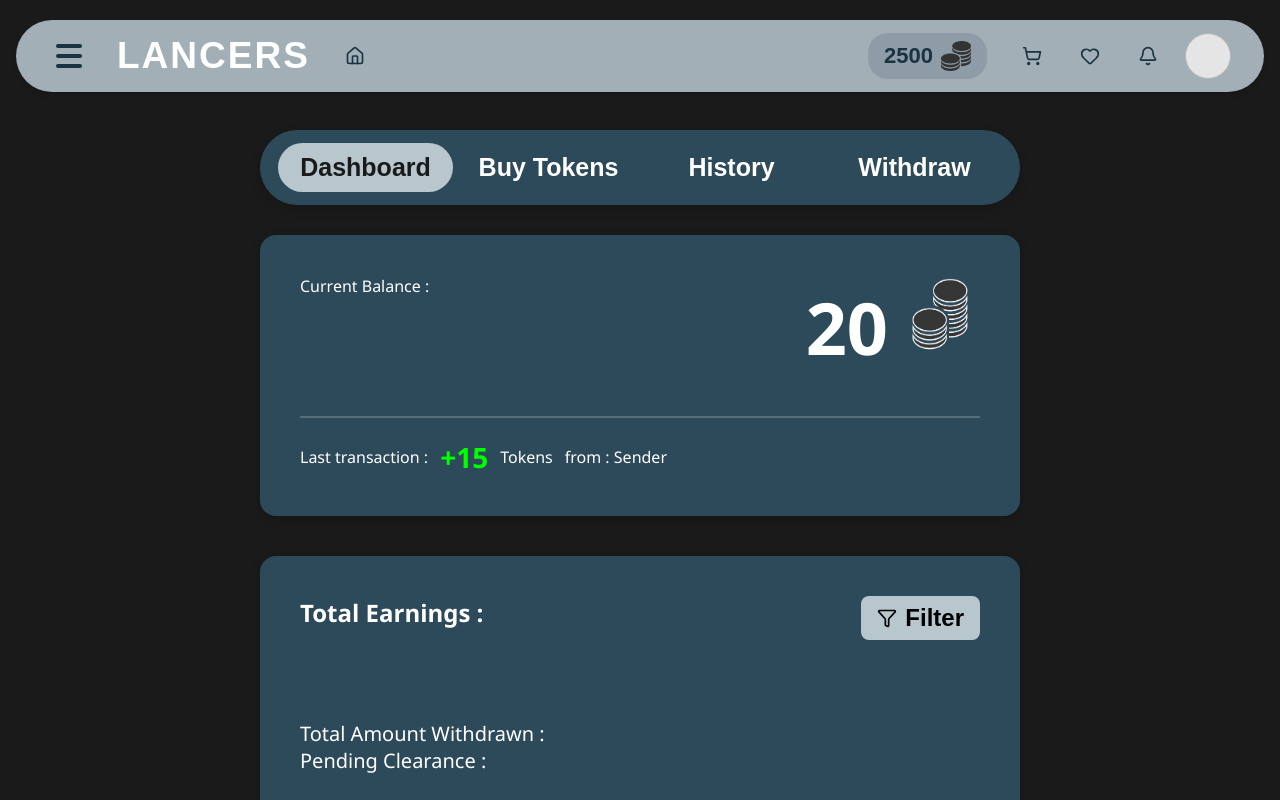
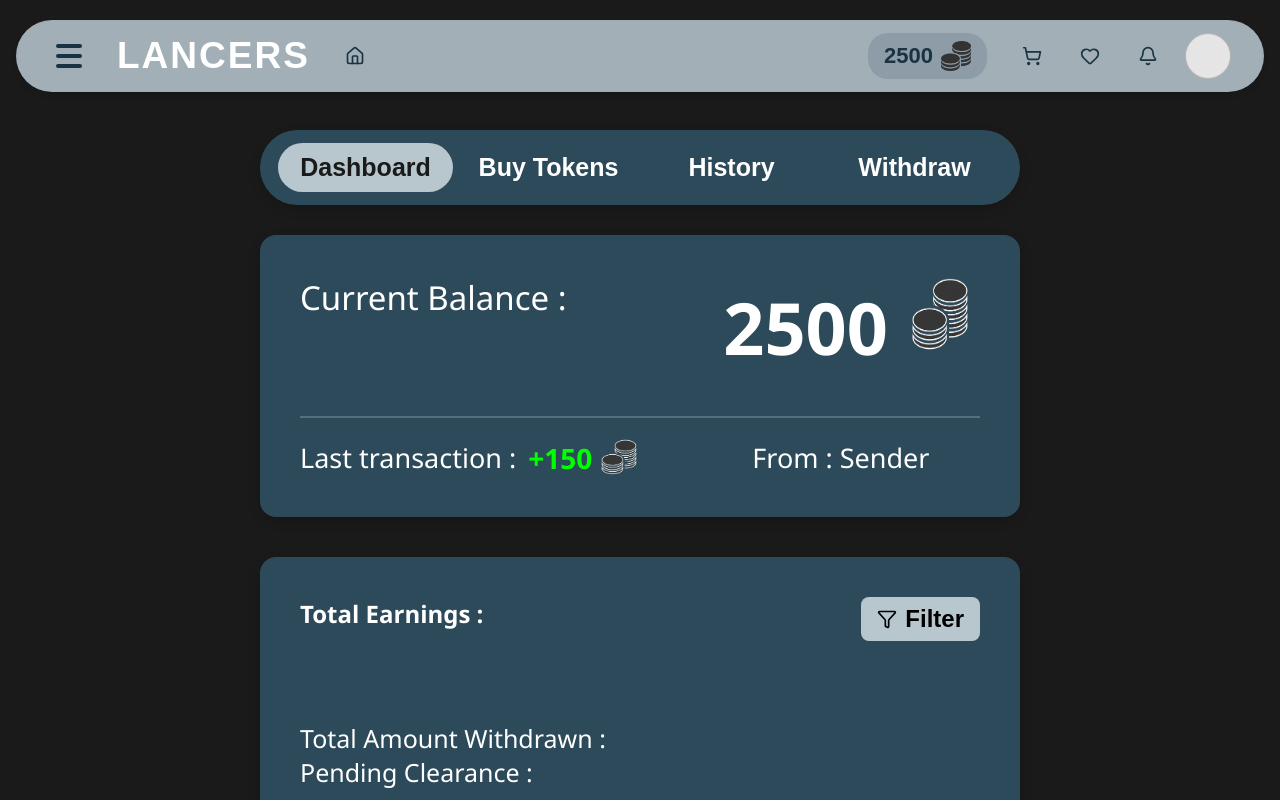
Before and after one commit to darkemperor-7791/project-lancers-frontend-, a React (Vite) app: page /bilpay in a window 1280 px wide. Built offline with nearby package versions, Linux system fonts and the light colour scheme; a web font is replaced by a local one.

Commit message:
minor bug fixes related to the stylings and improved positioning in the layout

```diff
--- a/src/Pages/Settings/B_P_Withdraw.jsx
+++ b/src/Pages/Settings/B_P_Withdraw.jsx
@@ -59,7 +59,8 @@
         </div>
 
         <div className="bpw-minimum-limit">
-          Minimum Withdrawal Limit : {minimumWithdrawal} Tokens
+          Minimum Withdrawal Limit : {minimumWithdrawal}
+          <img src={coinl} alt="coins" className="bpw-min-wid-coins" />
         </div>
       </div>
 
--- a/src/Pages/Settings/Billing_payments.jsx
+++ b/src/Pages/Settings/Billing_payments.jsx
@@ -70,19 +70,19 @@
             <>
               <div className="bp-billing-card">
                 <div className="bp-billing-balance-row">
-                  <span>Current Balance :</span>
+                  <span className="bp-current-balance-line">Current Balance :</span>
                   <div className="bp-billing-balance">
-                    <span className="bp-billing-value">20</span>
+                    <span className="bp-billing-value">2500</span>
                     <img className="bp-coin-image-balance" src={coin} alt="coins" />
                   </div>
                 </div>
 
                 <div className="bp-billing-divider">
                   <span className="bp-billing-statement">Last transaction :</span>
-                  <span className="bp-billing-positive">+15</span>
-                  <span>Tokens</span>
+                  <span className="bp-billing-positive">+150</span>
+                  <img className="bp-coin-image-lt" src={coin} alt="coins" />
                   <p className="bp-billing-sender-details">
-                    from : <span className="bp-biller">Sender</span>
+                    From : <span className="bp-biller">Sender</span>
                   </p>
                 </div>
               </div>
@@ -97,8 +97,8 @@
                 </div>
 
                 <div className="bp-amount-details">
-                  <p>Total Amount Withdrawn :</p>
-                  <p>Pending Clearance :</p>
+                  <p className="bp-total-amount-wd">Total Amount Withdrawn :</p>
+                  <p className="bp-total-amount-wd">Pending Clearance :</p>
                 </div>
               </div>
             </>
--- a/src/styles/settings/Account.css
+++ b/src/styles/settings/Account.css
@@ -1,6 +1,7 @@
 /* ================= ACCOUNT PAGE (ISOLATED) ================= */
 
 .accpg-page {
+  margin-top: -5rem;
   background: #1A3342;
   min-height: 100vh;
   width: 100%;
--- a/src/styles/settings/B_P_History.css
+++ b/src/styles/settings/B_P_History.css
@@ -2,12 +2,13 @@
 
 /* Page Container - Centered */
 .bph-page {
+  margin-top: -2rem;
   min-height: 100vh;
   display: flex;
   flex-direction: column;
   align-items: center;
   justify-content: center;
-  padding: 2rem;
+  padding: 3rem;
 }
 
 /* Legend */
--- a/src/styles/settings/B_P_Withdraw.css
+++ b/src/styles/settings/B_P_Withdraw.css
@@ -27,12 +27,8 @@
   align-items: center;
   gap: 0.5rem;
   margin-bottom: 2rem;
-  font-size: 1.25rem;
+    font-size: 30px;
   font-weight: 500;
-}
-
-.bpw-conversion-rate{
-    font-size: 30px;
 }
 
 .bpw-1rs {
@@ -40,14 +36,20 @@
 }
 
 .bpw-rate-coin {
-    padding-top: 2px;
-    margin-right: px;
+    padding-top: -2px;
+    margin-right: -4px;
   width: 2rem;
   height: 2rem;
 }
 
+.bpw-min-wid-coins{
+    margin-bottom: -9px;
+    padding-top: 2px;
+    width: 50px;
+}
+
 .bpw-available-balance-amount {
-    margin-left: 30px;
+    margin-left: 60px;
 }
 
 .bpw-rate-equals {
@@ -73,12 +75,13 @@
 }
 
 .bpw-balance-coins {
+    margin-top: -13px;
   width: 80px;
   height: 80px;
 }
 
 .bpw-minimum-limit {
-  font-size: 1rem;
+  font-size: 1.1rem;
   font-weight: 400;
   opacity: 0.9;
 }
--- a/src/styles/settings/Billing_payments.css
+++ b/src/styles/settings/Billing_payments.css
@@ -13,6 +13,7 @@
   font-family: "Segoe UI", Roboto, Arial, sans-serif;
   transition: padding-left 0.3s ease;
 }
+
 
 /* ================= SIDEBAR OFFSET ================= */
 .billing-sidebar-open {
@@ -106,7 +107,15 @@
   z-index: 1;
 }
 
+.bp-billing-sender-details{
+  white-space: nowrap;
+  margin-left: 6rem;
+  font-size: 27px;
+}
 
+.bp-total-amount-wd{
+  font-size: 25px;
+}
 
 /* ================= CARD ================= */
 .bp-billing-card {
@@ -131,6 +140,11 @@
   gap: 12px;
 }
 
+.bp-current-balance-line{
+  font-size: 33px;
+  font-weight: 500;
+}
+
 .bp-coin-image {
   width: 40px;
   height: 40px;
@@ -148,7 +162,6 @@
 .bp-tab-dashboard .bp-billing-tabs-wrapper {
   justify-content: center;
 }
-
 
 /*==============BUY TOKENS TAB HACK=============*/
 .bp-billing-page.bp-tab-buy .bp-billing-layout {
@@ -183,9 +196,14 @@
 }
 
 .bp-billing-positive {
+  margin-right: -10px;
   font-size: 28px;
   font-weight: 700;
   color: #00ff00;
+}
+
+.bp-coin-image-lt{
+  width: 50px;
 }
 
 /* ================= STATS ================= */
@@ -193,6 +211,11 @@
   display: flex;
   justify-content: space-between;
   margin-bottom: 30px;
+}
+
+.bp-billing-statement{
+  white-space: nowrap;
+  font-size: 27px;
 }
 
 .bp-amount-details {
--- a/src/styles/settings/Notification_settings.css
+++ b/src/styles/settings/Notification_settings.css
@@ -11,6 +11,7 @@
 /* ================= BLOCK ================= */
 
 .ns-block {
+
   background: #0f2e3d;
   border-radius: 18px;
   overflow: hidden;
@@ -21,7 +22,7 @@
 
 .ns-header {
   width: 100%;
-  padding: 1.6rem 1.8rem;
+  padding: 1.6rem 1.9rem;
   background: #547f97;
   color: white;
   font-size: 1.35rem;
--- a/src/styles/settings/Profile.css
+++ b/src/styles/settings/Profile.css
@@ -31,13 +31,14 @@
 }
 
 .pf-main-content {
+  margin-left: 2rem;
+  margin-top: -5rem;
   display: flex;
   flex-direction: column;
   gap: 1.5rem;
   padding: 2rem;
   width: 95%;
   max-width: 1600px;
-  margin: 0 auto;
 }
 
 @media (min-width: 768px) {
```
